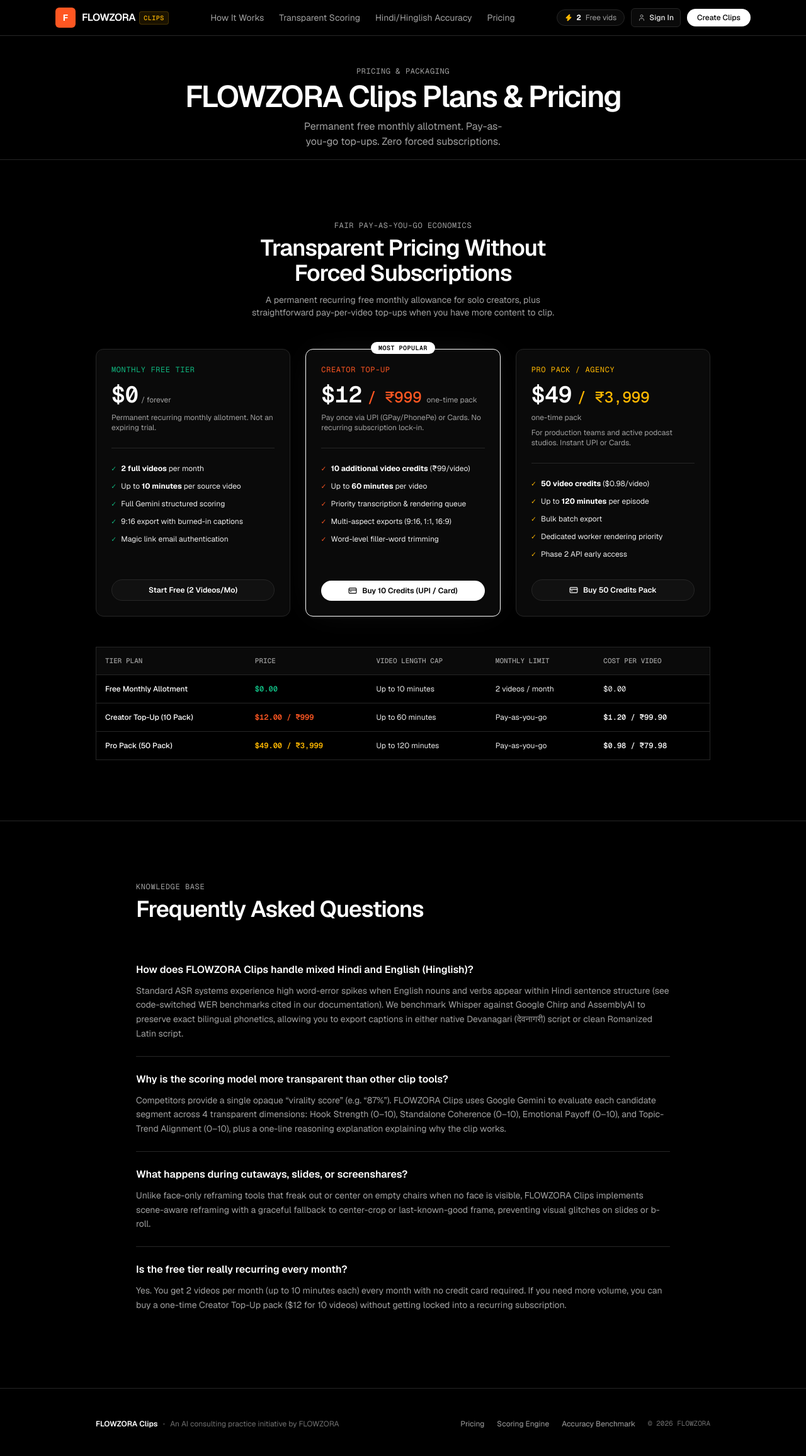
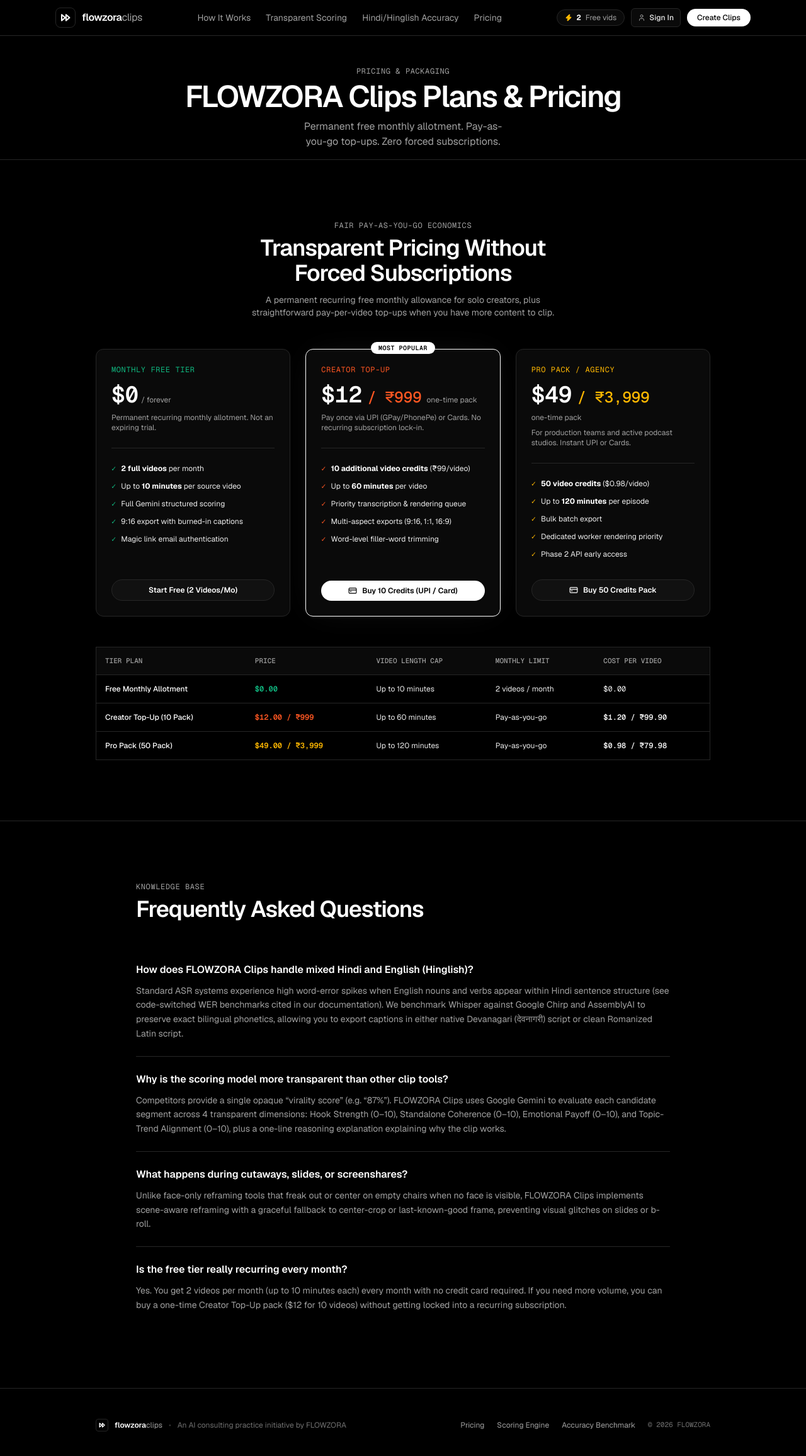
Before and after one commit to FLOWZORA/flowzoraclips, a Next.js app: page /pricing in a window 1280 px wide. Shown: the top 2312 px of the page at 63% size. Built offline with nearby package versions, Linux system fonts and the light colour scheme; no server answers; the database is empty.

Commit message:
feat(branding): replace orange F logo with double-chevron favicon and flowzoraclips text

```diff
--- /dev/null
+++ b/scripts/verify-fav.mjs
@@ -0,0 +1,14 @@
+async function verify() {
+  try {
+    const resSvg = await fetch('https://flowzoraclips.vercel.app/favicon.svg');
+    const svgText = await resSvg.text();
+    console.log('favicon.svg status:', resSvg.status, 'has chevrons:', svgText.includes('stroke="#FFFFFF"'));
+
+    const resIco = await fetch('https://flowzoraclips.vercel.app/favicon.ico');
+    console.log('favicon.ico status:', resIco.status, 'length:', resIco.headers.get('content-length'));
+  } catch (err) {
+    console.error(err);
+  }
+}
+
+verify();
--- a/src/components/Footer.tsx
+++ b/src/components/Footer.tsx
@@ -5,8 +5,14 @@
   return (
     <footer className="border-t border-[#262626] bg-[#000000] py-12 text-xs text-[#707070]">
       <div className="mx-auto max-w-5xl px-4 sm:px-6 flex flex-col sm:flex-row items-center justify-between gap-4">
-        <div className="flex items-center gap-2">
-          <span className="font-semibold text-white">FLOWZORA Clips</span>
+        <div className="flex items-center gap-2.5">
+          <div className="flex h-5 w-5 items-center justify-center rounded bg-black border border-[#262626] overflow-hidden p-0.5">
+            <svg viewBox="0 0 512 512" fill="none" className="h-full w-full">
+              <path d="M 116 148 L 246 256 L 116 364 Z" stroke="#FFFFFF" strokeWidth="52" strokeLinejoin="round" strokeLinecap="round" fill="none" />
+              <path d="M 276 148 L 406 256 L 276 364 Z" stroke="#FFFFFF" strokeWidth="52" strokeLinejoin="round" strokeLinecap="round" fill="none" />
+            </svg>
+          </div>
+          <span className="font-semibold text-white">flowzora<span className="text-[#A1A1A1] font-normal">clips</span></span>
           <span className="text-[#383838]">•</span>
           <span>An AI consulting practice initiative by FLOWZORA</span>
         </div>
--- a/src/components/Navbar.tsx
+++ b/src/components/Navbar.tsx
@@ -74,15 +74,15 @@
         <div className="mx-auto flex max-w-6xl items-center justify-between px-4 py-3 sm:px-6">
           {/* Brand Logo */}
           <Link href="/" className="flex items-center gap-2.5 group">
-            <div className="flex h-8 w-8 items-center justify-center rounded-md bg-[#FF5722] text-white font-bold text-sm shadow-sm transition-transform group-hover:scale-105">
-              F
+            <div className="flex h-8 w-8 items-center justify-center rounded-lg bg-black border border-[#262626] transition-transform group-hover:scale-105 shadow-sm overflow-hidden p-1">
+              <svg viewBox="0 0 512 512" fill="none" className="h-full w-full">
+                <path d="M 116 148 L 246 256 L 116 364 Z" stroke="#FFFFFF" strokeWidth="48" strokeLinejoin="round" strokeLinecap="round" fill="none" />
+                <path d="M 276 148 L 406 256 L 276 364 Z" stroke="#FFFFFF" strokeWidth="48" strokeLinejoin="round" strokeLinecap="round" fill="none" />
+              </svg>
             </div>
-            <div className="flex items-center gap-1.5">
-              <span className="font-semibold text-base tracking-tight text-white">
-                FLOWZORA
-              </span>
-              <span className="font-mono text-[10px] font-medium uppercase tracking-wider text-[#FFB800] bg-[#FFB800]/10 border border-[#FFB800]/20 px-1.5 py-0.5 rounded-[4px]">
-                Clips
+            <div className="flex items-center">
+              <span className="font-semibold text-base tracking-tight text-white font-sans">
+                flowzora<span className="text-[#A1A1A1] font-normal">clips</span>
               </span>
             </div>
           </Link>
```
